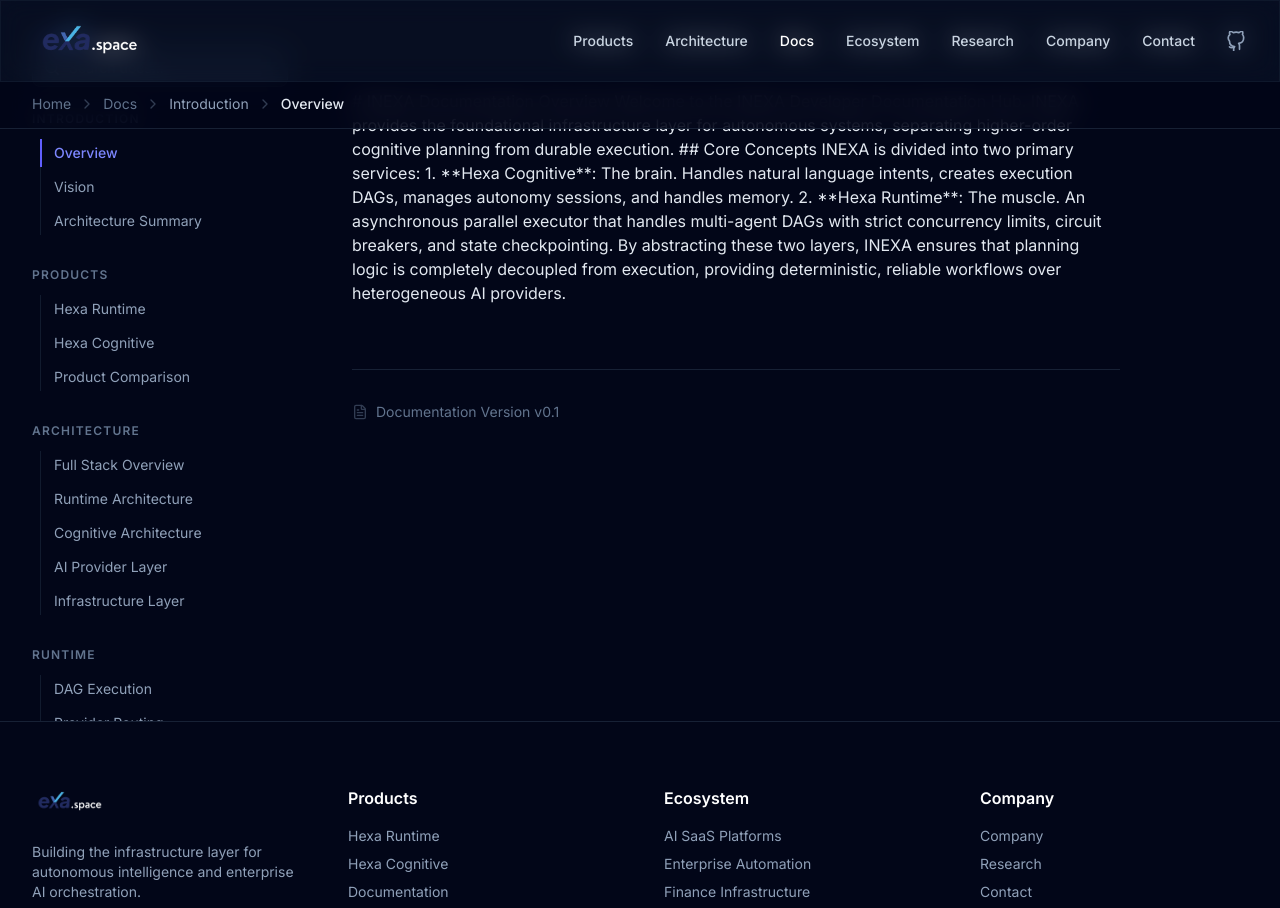
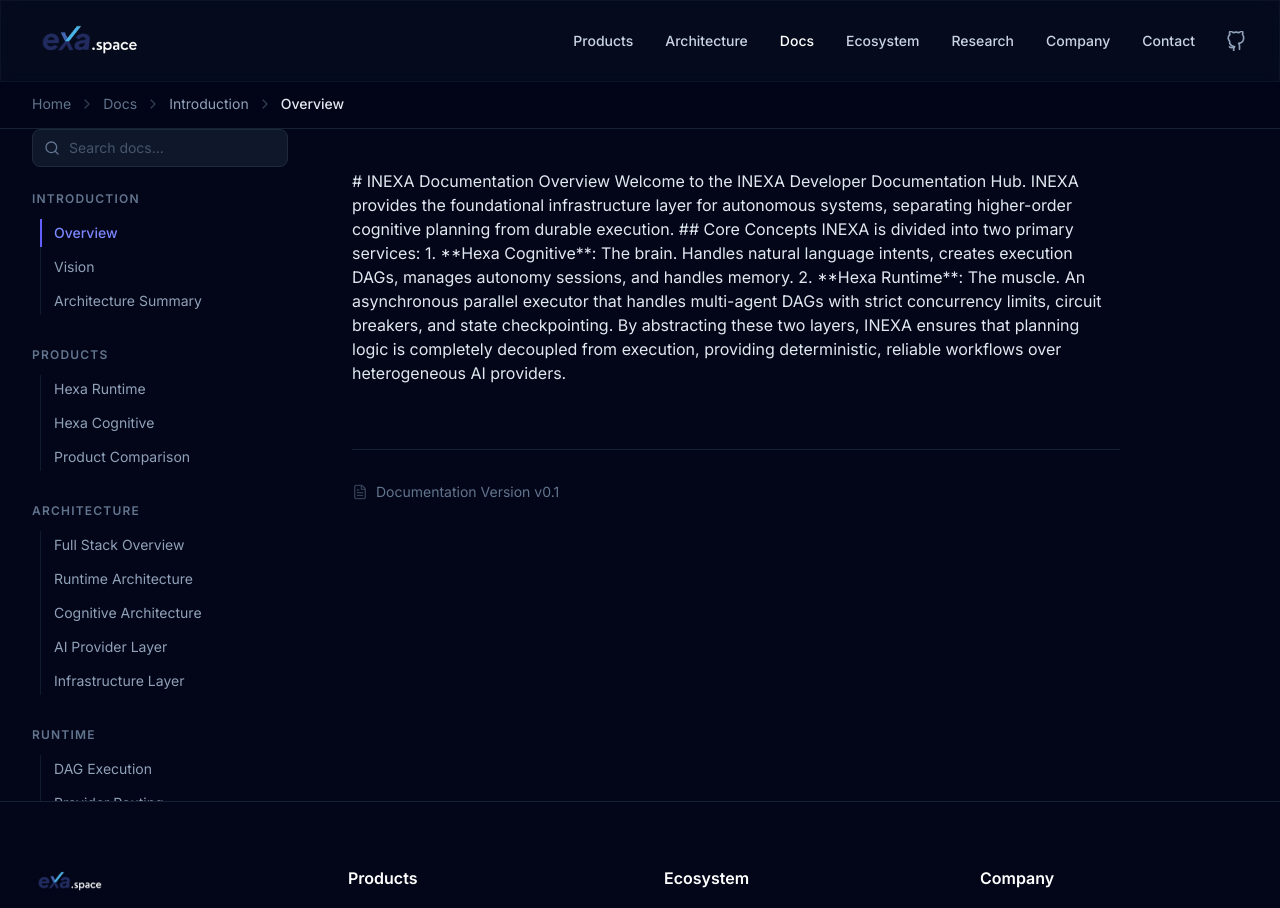
Before and after one commit to eksapurnomo/inexa-portal, a React (Vite) app: page /docs/introduction/overview in a window 1280 px wide. Shown: the top 908 px of the page. Built offline with nearby package versions, Linux system fonts and the light colour scheme.

Commit message:
fix: resolve layout issues on DocsPage

```diff
--- a/src/pages/DocsPage.tsx
+++ b/src/pages/DocsPage.tsx
@@ -2,8 +2,6 @@
 import { Link, useParams, useNavigate, useLocation } from 'react-router-dom';
 import { Menu, X, ChevronRight, Search, FileText } from 'lucide-react';
 import { docsNavigation, getDocPage } from '../data/docsData';
-import Navbar from '../components/Navbar';
-import Footer from '../components/Footer';
 
 export default function DocsPage() {
   const { sectionSlug, pageSlug } = useParams();
@@ -32,9 +30,7 @@
   }
 
   return (
-    <div className="min-h-screen bg-slate-950 flex flex-col font-sans selection:bg-slate-500/30">
-      <Navbar />
-
+    <div className="min-h-screen bg-slate-950 flex flex-col font-sans selection:bg-slate-500/30 pt-20">
       {/* Top Breadcrumb Bar */}
       <div className="sticky top-20 z-30 bg-slate-950/80 backdrop-blur-md border-b border-slate-800/80">
         <div className="max-w-[90rem] mx-auto px-4 sm:px-6 lg:px-8 h-12 flex items-center justify-between">
@@ -119,8 +115,6 @@
           </div>
         </main>
       </div>
-
-      <Footer />
     </div>
   );
 }
```
